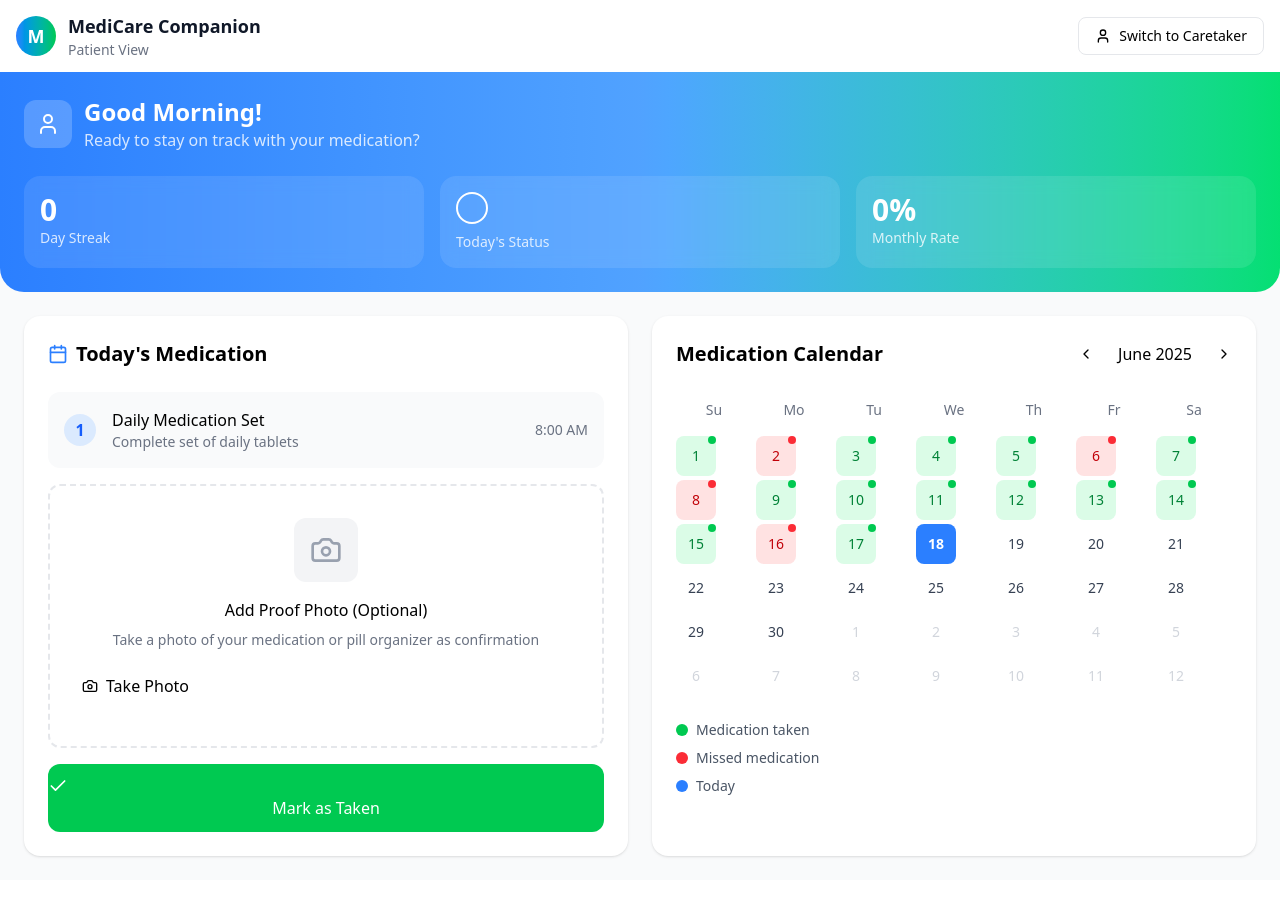
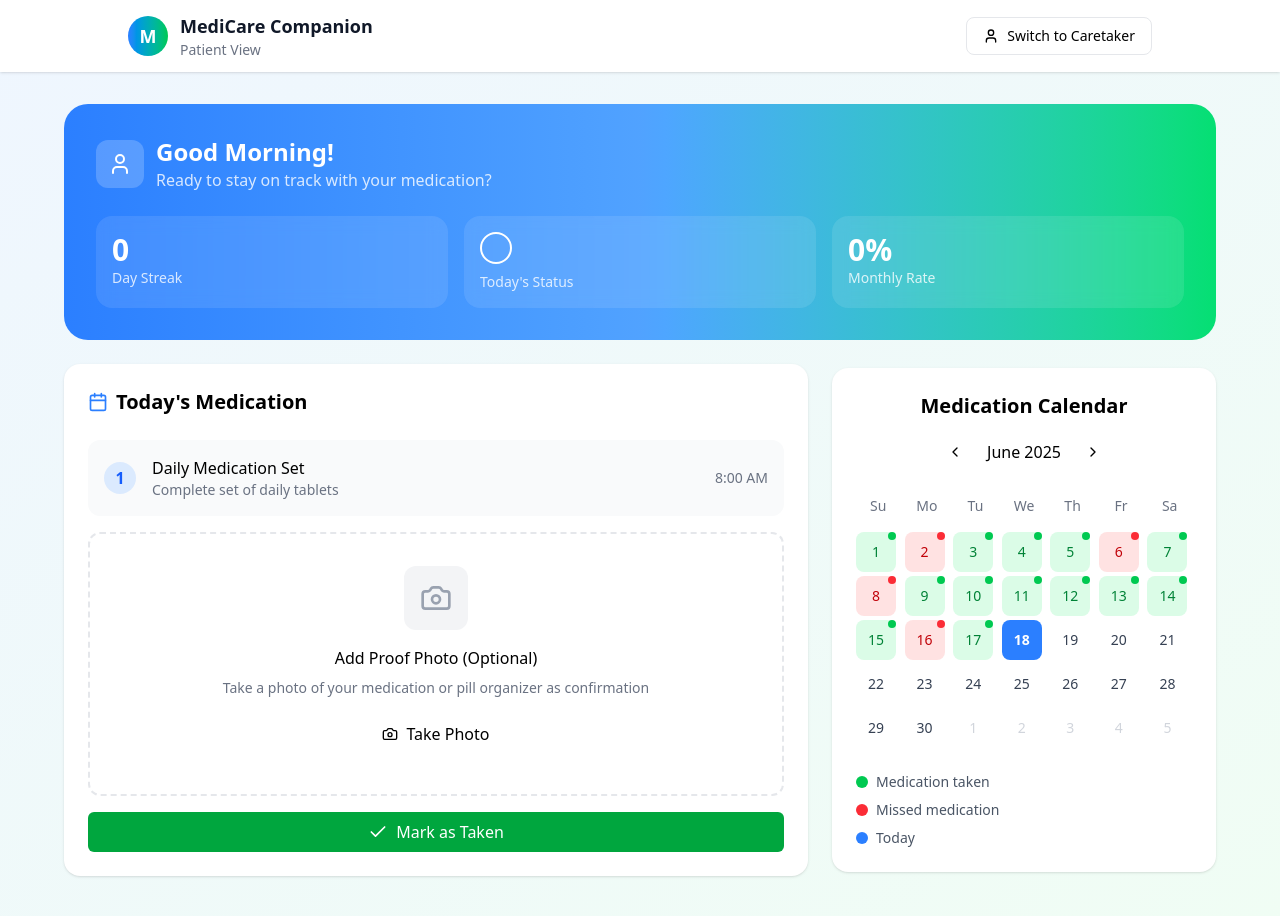
Before and after one commit to YOmprakash/med-manager-frontend, a React (Vite) app: page /dashboard in a window 1280 px wide. Before the commit the page ends 880 px from the top, so only its background shows below. Built offline with nearby package versions, Linux system fonts and the light colour scheme.

Commit message:
modify patient view UI to match with desgin

```diff
--- a/src/components/Navbar.jsx
+++ b/src/components/Navbar.jsx
@@ -1,9 +1,9 @@
-// components/Navbar.jsx
+
 import { User } from 'lucide-react'
 
 const Navbar = ({ currentRole = 'Caretaker', onSwitchRole }) => {
   return (
-    <nav className="bg-white shadow px-4 py-3 flex items-center justify-between">
+    <nav className="bg-white  shadow w-full md:px-[10%] py-3 flex items-center justify-between">
       {/* Left: Logo + Name */}
       <div className="flex items-center space-x-3">
         <div className="w-10 h-10 rounded-full bg-gradient-to-r from-blue-500 to-green-500 flex items-center justify-center text-white font-semibold text-lg">
--- a/src/components/PatientView.jsx
+++ b/src/components/PatientView.jsx
@@ -24,7 +24,7 @@ PatientView = () => {
     const days = [];
     const today = new Date();
 
-    for (let i = 0; i < 42; i++) {
+    for (let i = 0; i < 35; i++) {
       const date = new Date(startDate);
       date.setDate(startDate.getDate() + i);
 
@@ -73,9 +73,9 @@ PatientView = () => {
   };
 
   return (
-    <div className="min-h-screen max-w-7xl mx-auto  bg-gray-50">
+    <div className="min-h-screen w-full md:max-w-6xl mx-auto mt-8 pb-10 ">
       {/* Header Section with Gradient */}
-      <div className="bg-gradient-to-r from-blue-500 via-blue-400 to-green-400 rounded-b-3xl p-6 text-white">
+      <div className="bg-gradient-to-r from-blue-500 via-blue-400 to-green-400 rounded-3xl p-8 text-white">
         {/* User Greeting */}
         <div className="flex items-center gap-3 mb-6">
           <div className="w-12 h-12 bg-white/20 rounded-xl flex items-center justify-center">
@@ -105,9 +105,9 @@ PatientView = () => {
       </div>
 
       {/* Main Content */}
-      <div className="p-6 grid grid-cols-1 lg:grid-cols-2 gap-6">
+      <div className="pt-6 flex items-center justify-between w-full  gap-6">
         {/* Today's Medication */}
-        <div className="bg-white rounded-2xl p-6 shadow-sm">
+        <div className="bg-white rounded-2xl w-full max-w-2/3 p-6 shadow-sm">
           <div className="flex items-center gap-2 mb-6">
             <Calendar className="w-5 h-5 text-blue-500" />
             <h2 className="text-xl font-semibold">Today's Medication</h2>
@@ -126,7 +126,7 @@ PatientView = () => {
             </div>
 
             {/* Photo Proof Section */}
-            <div className="border-2 border-dashed border-gray-200 rounded-xl p-8 text-center">
+            <div className="border-2 border-dashed border-gray-200 rounded-xl flex items-center justify-center flex-col p-8 text-center">
               <div className="w-16 h-16 bg-gray-100 rounded-xl flex items-center justify-center mx-auto mb-4">
                 <Camera className="w-8 h-8 text-gray-400" />
               </div>
@@ -147,7 +147,7 @@ PatientView = () => {
             {/* Mark as Taken button */}
             <button
               onClick={handleMarkAsTaken}
-              className="w-full bg-green-500 hover:bg-green-600 text-white py-3 rounded-xl font-medium"
+              className="w-full bg-green-600 flex items-center justify-center hover:bg-green-600 text-white py-2 rounded-md font-medium"
               disabled={medicationTaken}
             >
               <Check className="w-5 h-5 mr-2" />
@@ -157,8 +157,8 @@ PatientView = () => {
         </div>
 
         {/* Medication Calendar */}
-        <div className="bg-white rounded-2xl p-6 shadow-sm">
-          <div className="flex items-center justify-between mb-6">
+        <div className="bg-white rounded-2xl p-6 w-full max-w-1/3 shadow-sm">
+          <div className="flex items-center justify-center flex-col gap-5 mb-6">
             <h2 className="text-xl font-semibold">Medication Calendar</h2>
             <div className="flex items-center gap-2">
               <button variant="ghost" size="sm" onClick={prevMonth}>
```
